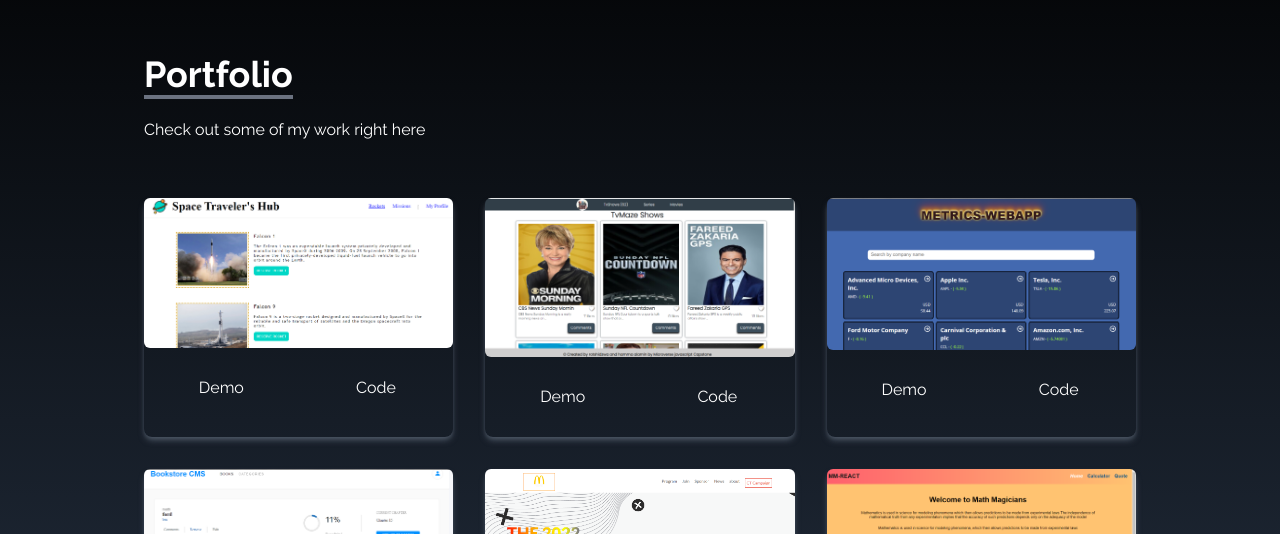
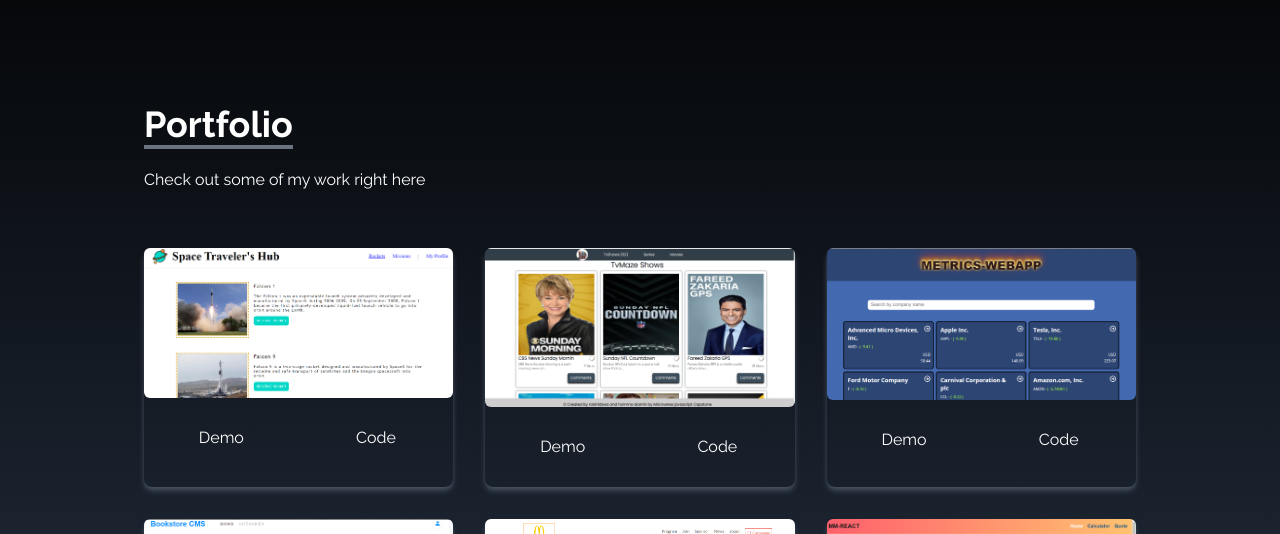
Before and after one commit to rotshidzw/My-Portfolio, a React (Create React App) app: page / in a window 1280 px wide. Shown: the part 1746-2280 px from the top of the page. Built offline with nearby package versions, Linux system fonts and the light colour scheme; a web font is replaced by a local one.

Commit message:
fixing portfolio

```diff
--- a/src/components/Portfolio.jsx
+++ b/src/components/Portfolio.jsx
@@ -72,7 +72,7 @@
       name="portfolio"
       className="bg-gradient-to-b from-black to-gray-800 w-full text-white md:h-screen"
     >
-      <div className="max-w-screen-lg p-4 mx-auto flex flex-col justify-center w-full pt-[200px]">
+      <div className="max-w-screen-lg p-4 mx-auto flex flex-col justify-center w-full pt-[250px]">
         <div className="pb-8">
           <p className="text-4xl font-bold inline border-b-4 border-gray-500">
             Portfolio
```
